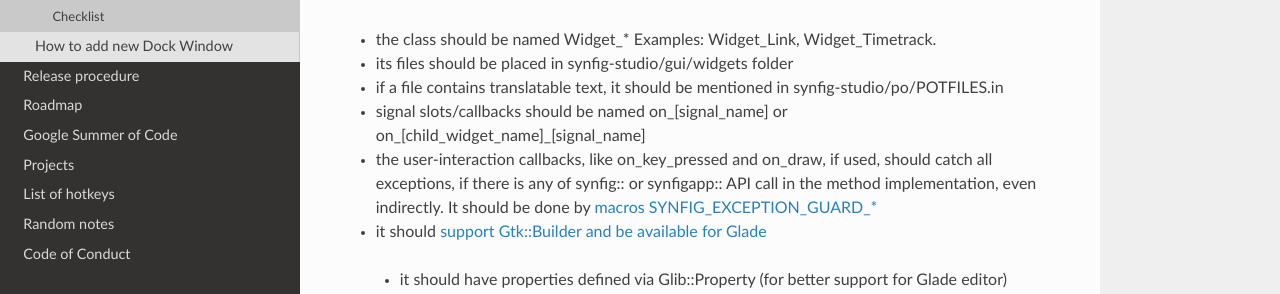
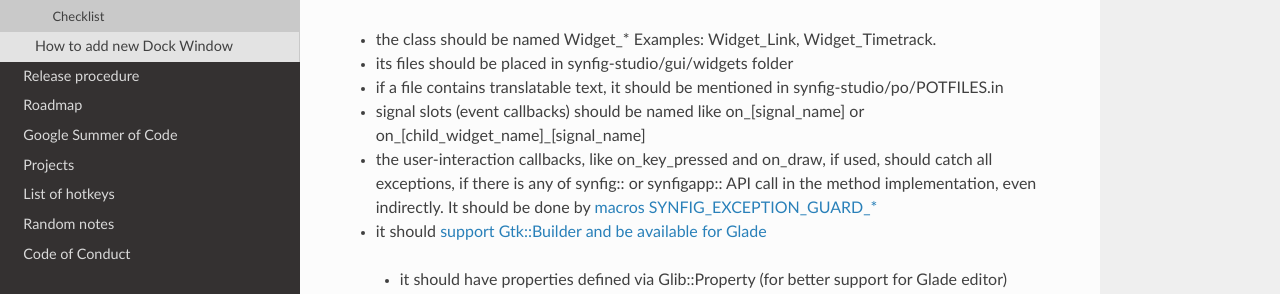
Before and after one commit to synfig/synfig-docs-dev, a Sphinx documentation site: the page built from docs/tutorials/create-custom-widget.rst, in a window 1280 px wide and 1005 px high. Shown: the part 428-722 px from the top of the window. Built offline with Sphinx 7.4.7 and the Read the Docs theme 2.0.0, drawn with Linux system fonts in a browser that asks for light colours.

Commit message:
clarify signal slot naming convention

```diff
--- a/docs/tutorials/create-custom-widget.rst
+++ b/docs/tutorials/create-custom-widget.rst
@@ -19,7 +19,7 @@
 * the class should be named Widget_* Examples: Widget_Link, Widget_Timetrack.
 * its files should be placed in synfig-studio/gui/widgets folder
 * if a file contains translatable text, it should be mentioned in synfig-studio/po/POTFILES.in
-* signal slots/callbacks should be named on_[signal_name] or on_[child_widget_name]_[signal_name]
+* signal slots (event callbacks) should be named like on_[signal_name] or on_[child_widget_name]_[signal_name]
 * the user-interaction callbacks, like on_key_pressed and on_draw, if used, should catch all exceptions, if there is any of synfig:: or synfigapp:: API call in the method implementation, even indirectly. It should be done by `macros SYNFIG_EXCEPTION_GUARD_* <https://github.com/synfig/synfig/blob/master/synfig-studio/src/gui/exception_guard.h>`_
 * it should `support Gtk::Builder and be available for Glade <https://github.com/synfig/synfig/pull/900/commits/025eec22c849c45d3c9e1fa295459033702ed069>`_
  * it should have properties defined via Glib::Property (for better support for Glade editor)
```
